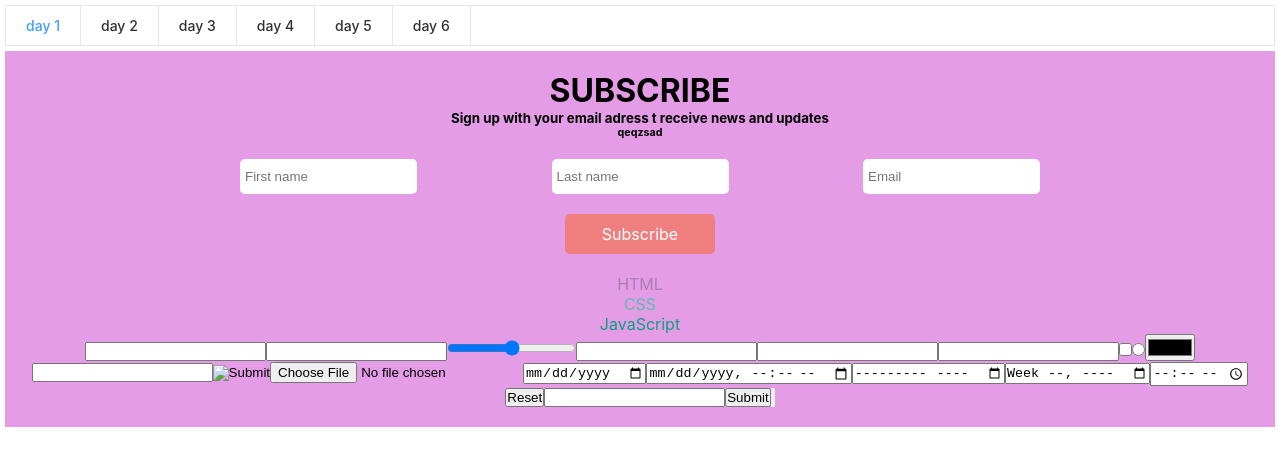
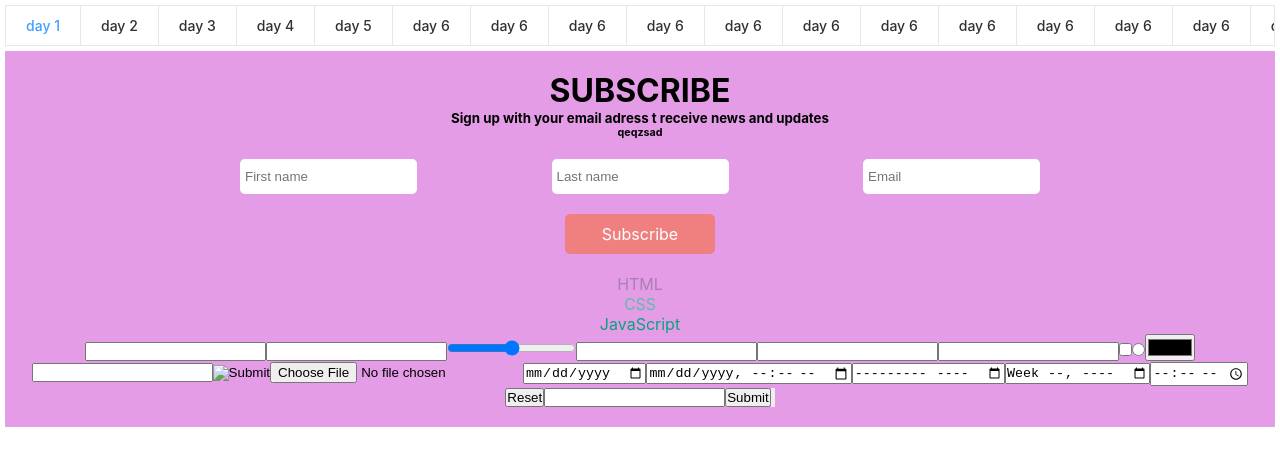
Before and after one commit to ChenErik/react-30days, a React (Vite) app in the folder 30-days-of-react/: page / in a window 1280 px wide. Shown: the top 466 px of the page. Built offline with nearby package versions, Linux system fonts and the light colour scheme; the HTML template or start-up script is replaced by a standard one.

Commit message:
add tabs

```diff
--- a/30-days-of-react/src/App.tsx
+++ b/30-days-of-react/src/App.tsx
@@ -19,6 +19,32 @@ function App() {
     {label:'day 3',value:3},
     {label:'day 4',value:4},
     {label:'day 5',value:5},
+    {label:'day 6',value:6},
+    {label:'day 6',value:6},
+    {label:'day 6',value:6},
+    {label:'day 6',value:6},
+    {label:'day 6',value:6},
+    {label:'day 6',value:6},
+    {label:'day 6',value:6},
+    {label:'day 6',value:6},
+    {label:'day 6',value:6},
+    {label:'day 6',value:6},
+    {label:'day 6',value:6},
+    {label:'day 6',value:6},
+    {label:'day 6',value:6},
+    {label:'day 6',value:6},
+    {label:'day 6',value:6},
+    {label:'day 6',value:6},
+    {label:'day 6',value:6},
+    {label:'day 6',value:6},
+    {label:'day 6',value:6},
+    {label:'day 6',value:6},
+    {label:'day 6',value:6},
+    {label:'day 6',value:6},
+    {label:'day 6',value:6},
+    {label:'day 6',value:6},
+    {label:'day 6',value:6},
+    {label:'day 6',value:6},
     {label:'day 6',value:6},
   ]
   const [tabList, setTabList] = useState<TabItem[]>(data)
```
